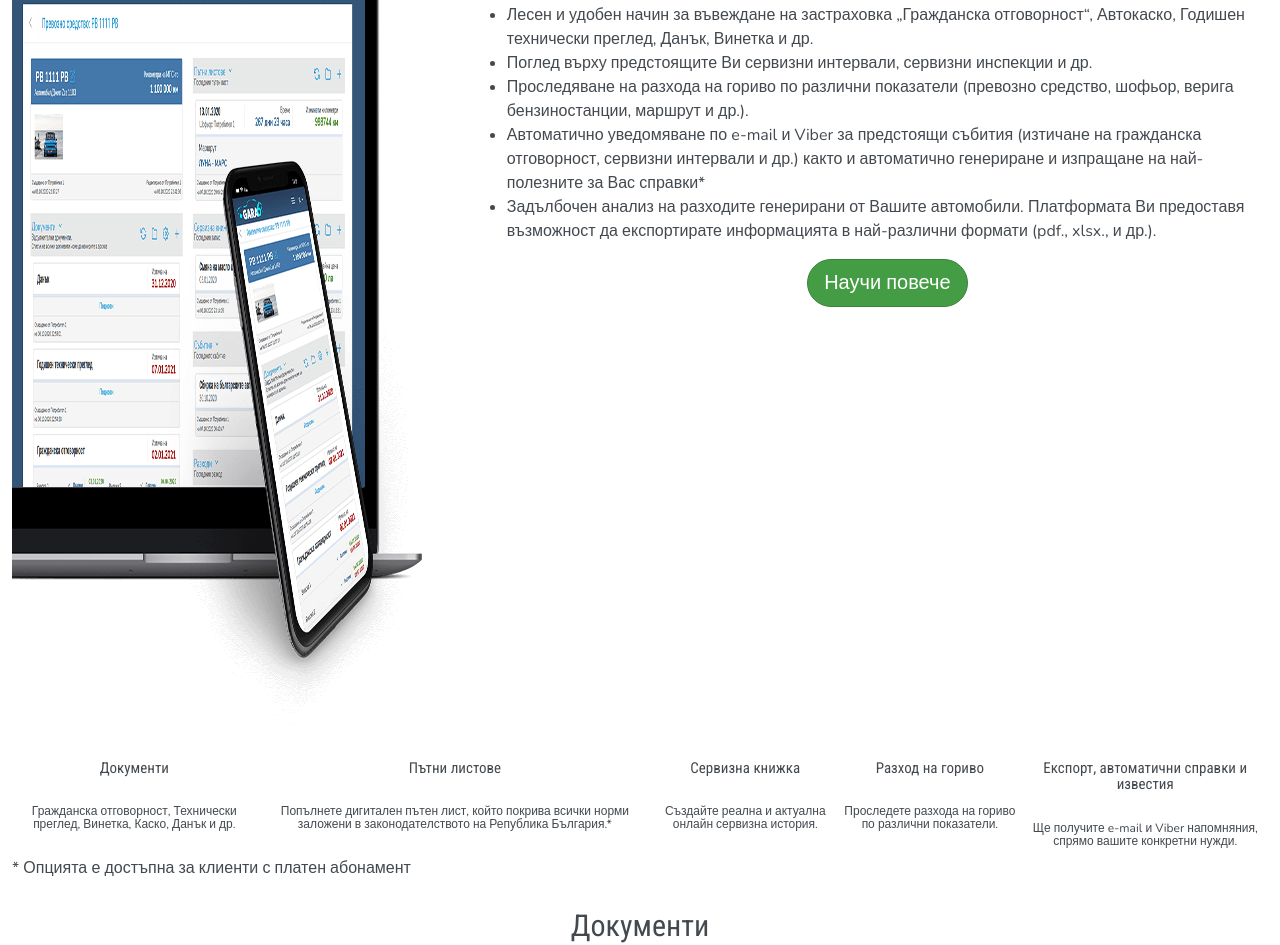
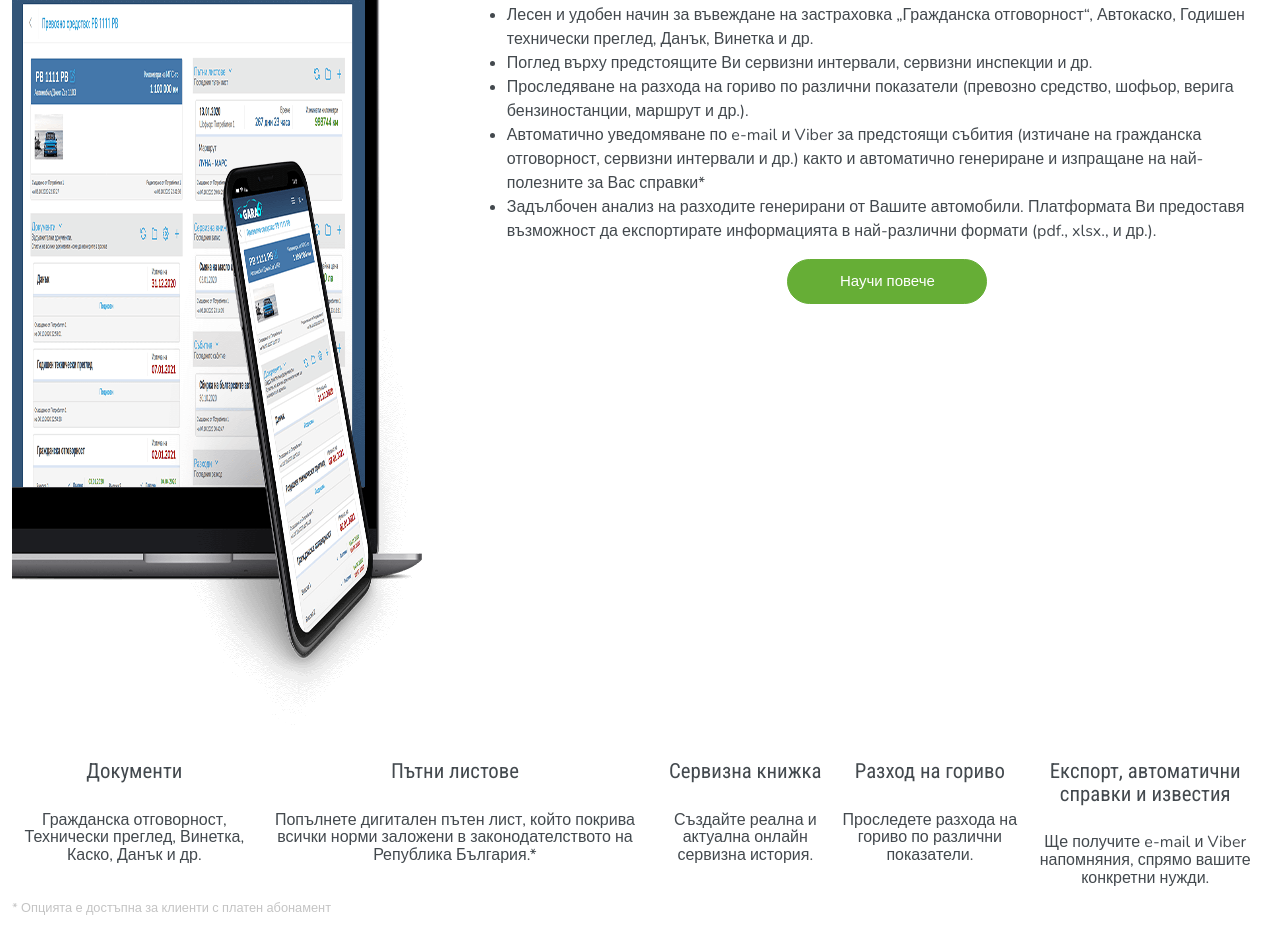
Before and after one commit to plamenaag/gara6, a plain HTML site: page index.html in a window 1280 px wide. Shown: the part 908-1853 px from the top of the page. Drawn offline with nearby package versions, Linux system fonts and the light colour scheme.

Commit message:
add style to btn and option text

```diff
--- a/assets/css/styles.css
+++ b/assets/css/styles.css
@@ -117,7 +117,7 @@ h5,
     font-weight: 400;
     line-height: 1.1;
     color: #43494E;
-    font-size: 0.938rem !important;
+    font-size: 1.3rem !important;
 }
 
 @media (max-width: 1200px) {
@@ -135,7 +135,7 @@ h6,
     font-weight: 400;
     line-height: 1.1;
     color: #43494E;
-    font-size: 0.75rem !important;
+    font-size: 1rem !important;
 }
 
 @media (max-width: 1200px) {
@@ -143,6 +143,12 @@ h6,
     .h6 {
         font-size: 0.5rem !important;
     }
+}
+
+.option-txt {
+    font-family: 'Nunito', sans-serif;
+    font-size: 0.8rem !important;
+    color: #C4C4C4;
 }
 
 
@@ -225,9 +231,16 @@ ul {
     background-color: #66ae36;
     border-color: #66ae36;
     border-radius: 6.25rem;
+    font-size: 0.938rem !important;
+    font-family: 'Nunito', sans-serif;
+    border-radius: 6.25rem;
+    padding-top: 0.625rem !important;
+    padding-right: 1.875rem !important;
+    padding-bottom: 0.625rem !important;
+    padding-left: 1.875rem !important;
+    min-width: 12.5rem;
 }
 
-.btn-success,
 .btn-success:active,
 .btn-success:hover {
     color: #fff;
--- a/index.html
+++ b/index.html
@@ -184,7 +184,7 @@
 
 
                 <section class="">
-                    <div class="text-center d-flex flex-row" >
+                    <div class="text-center d-flex flex-row">
                         <section class="">
                             <div class="">
                                 <h5>Документи</h5>
@@ -232,7 +232,7 @@
                             </div>
                         </section>
                     </div>
-                    <div class="pb-30 pl-20"><span class="">* Опцията е достъпна за клиенти с платен абонамент</span></div>
+                    <div class="pb-30 pl-20"><span class="option-txt">* Опцията е достъпна за клиенти с платен абонамент</span></div>
                 </section>
 
 
@@ -257,7 +257,7 @@
                 <section class="" id="section-2">
                     <div class="">
                         <section class="text-center d-flex flex-row">
-                          <section class=""><img src="assets/img/illustrations/screenshot-02.jpg" alt="Gara6 application interface"></section>
+                            <section class=""><img src="assets/img/illustrations/screenshot-02.jpg" alt="Gara6 application interface"></section>
                             <section class="">
                                 <div class="">
                                     <h4 class="mt-0">Пътни листове</h4>
```
